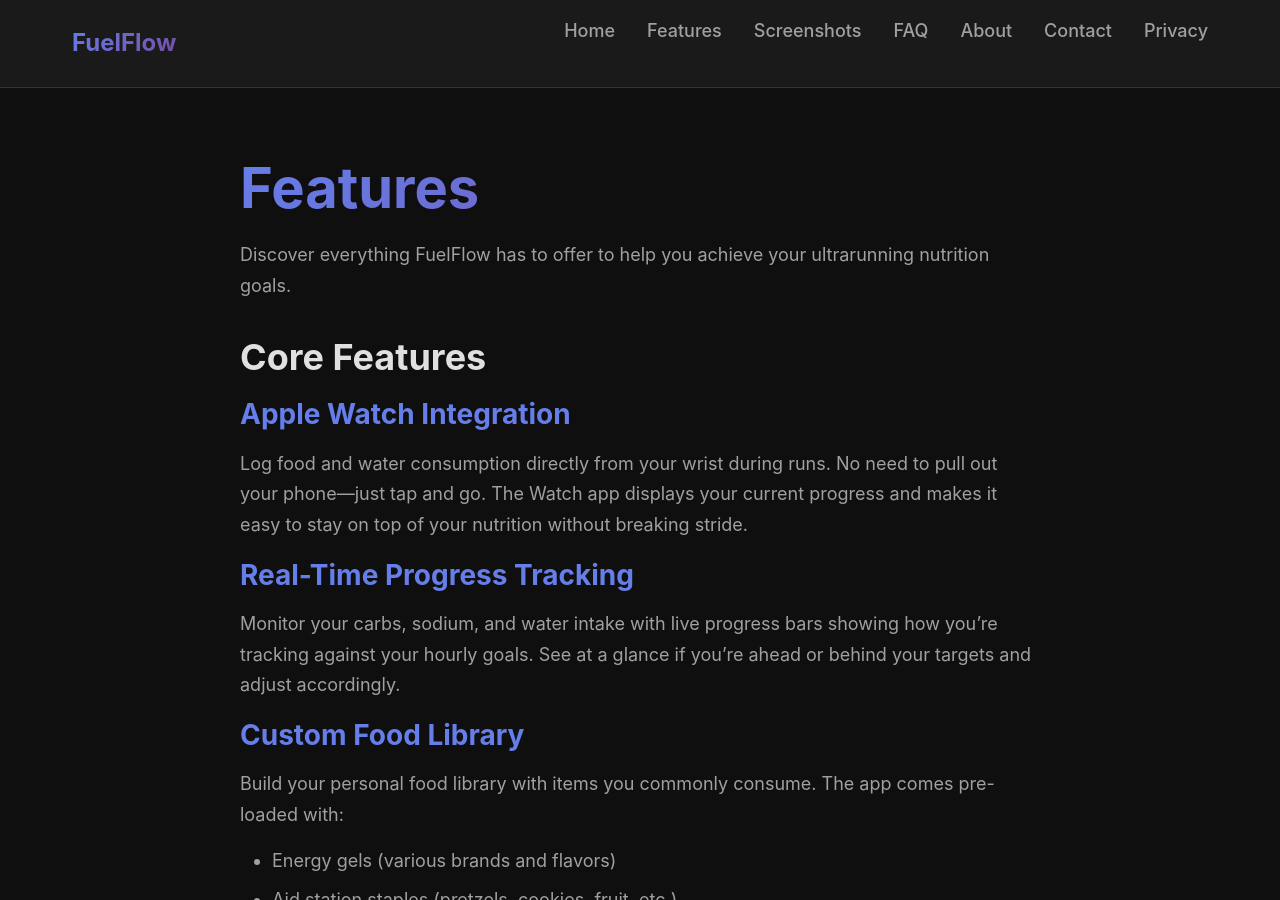
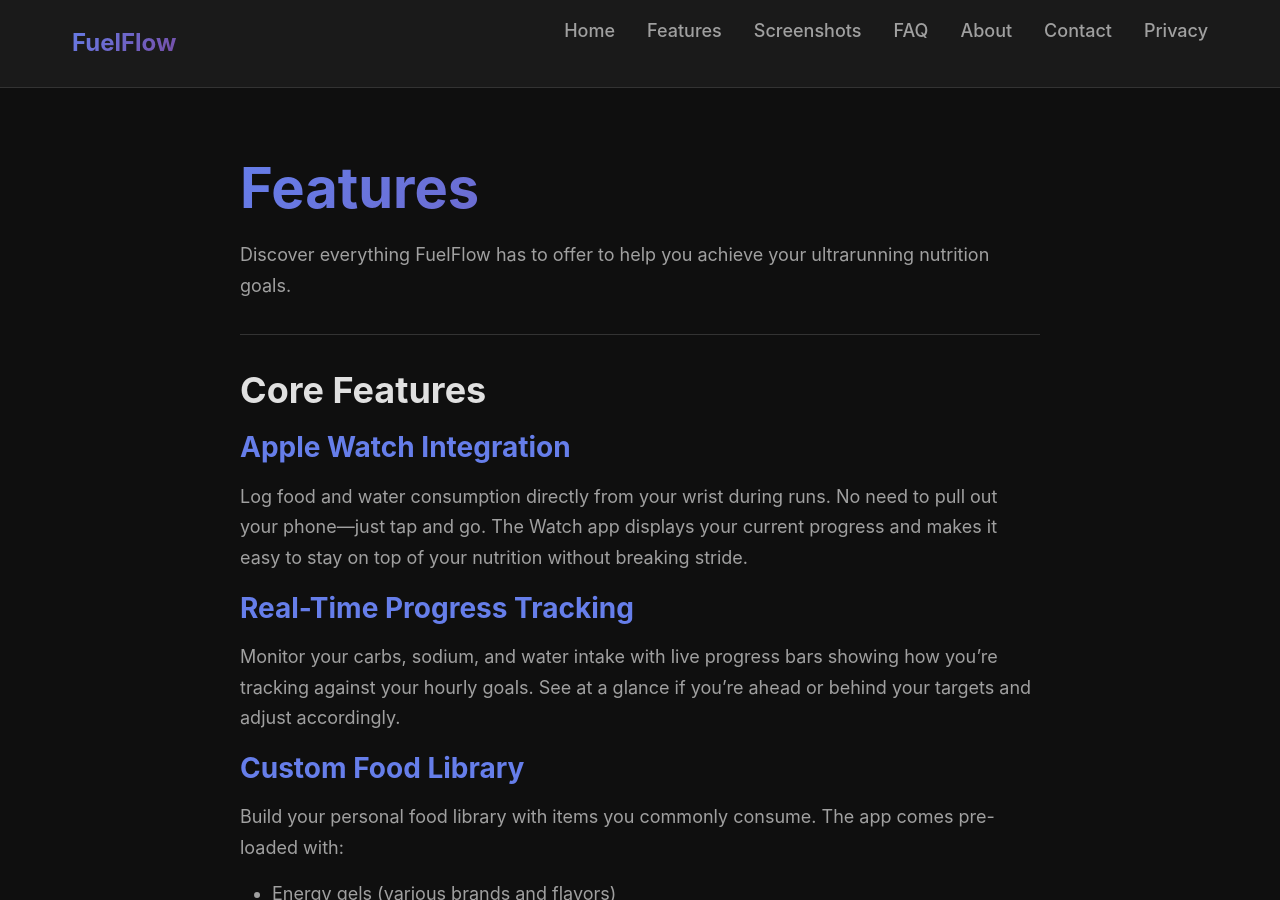
Before and after one commit to virtualserverguy/NutriTracker-pages, a Jekyll site: the page built from pub/features.md, in a window 1280 px wide and 900 px high. Built offline with Jekyll 4.4.1, drawn with Linux system fonts in a browser that asks for light colours.

Commit message:
Update features.md

```diff
--- a/pub/features.md
+++ b/pub/features.md
@@ -8,20 +8,18 @@ permalink: /features/
 
 Discover everything FuelFlow has to offer to help you achieve your ultrarunning nutrition goals.
 
+---
+
 ## Core Features
 
 ### Apple Watch Integration
-
 Log food and water consumption directly from your wrist during runs. No need to pull out your phone—just tap and go. The Watch app displays your current progress and makes it easy to stay on top of your nutrition without breaking stride.
 
 ### Real-Time Progress Tracking
-
-Monitor your carbs, sodium, and water intake with live progress bars showing how you’re tracking against your hourly goals. See at a glance if you’re ahead or behind your targets and adjust accordingly.
+Monitor your carbs, sodium, and water intake with live progress bars showing how you're tracking against your hourly goals. See at a glance if you're ahead or behind your targets and adjust accordingly.
 
 ### Custom Food Library
-
 Build your personal food library with items you commonly consume. The app comes pre-loaded with:
-
 - Energy gels (various brands and flavors)
 - Aid station staples (pretzels, cookies, fruit, etc.)
 - Sports drinks and hydration products
@@ -30,43 +28,34 @@ Build your personal food library with items you commonly consume. The app comes
 Add your own custom items with carb counts, sodium content, and serving sizes.
 
 ### Hourly Breakdown
-
 View detailed consumption statistics broken down by hour:
-
 - Actual consumption per hour (grams/mg/liters)
 - Rate calculations accounting for partial hours
 - Compare hour 1 vs hour 2 vs hour 3
 - Identify patterns in your fueling strategy
 
 ### Goal Setting
-
 Set custom nutrition targets based on your needs:
-
 - Carbs per hour (default: 60g)
 - Sodium per hour (default: 500mg)
 - Water per hour (default: 0.5L)
 
-Adjust goals on the fly based on conditions, effort level, or how you’re feeling.
+Adjust goals on the fly based on conditions, effort level, or how you're feeling.
 
 ### CloudKit Sync
-
 Start a run on your iPhone, continue tracking on your Apple Watch, and export data from either device. All your food library items and active run sessions stay in sync via iCloud.
 
 ### Water Logging
-
 Quick water logging with customizable amounts. Track hydration alongside nutrition to maintain optimal performance throughout your event.
 
 ### Export & Reports
-
 Generate comprehensive reports after your run:
-
 - Total consumption summary
 - Hourly breakdown with timestamps
 - Average rates across the entire run
 - Export as text for analysis or sharing with coaches
 
 ### Session Management
-
 - Start and end run sessions with one tap
 - View active session status across devices
 - Access past run history
@@ -77,13 +66,11 @@ Generate comprehensive reports after your run:
 ## Technical Details
 
 ### Platforms
-
 - iOS 15.0 or later
 - watchOS 8.0 or later
 - iCloud account required for sync
 
 ### Privacy
-
 - All data stored in your private iCloud account
 - No third-party data sharing
 - No ads or tracking
```
